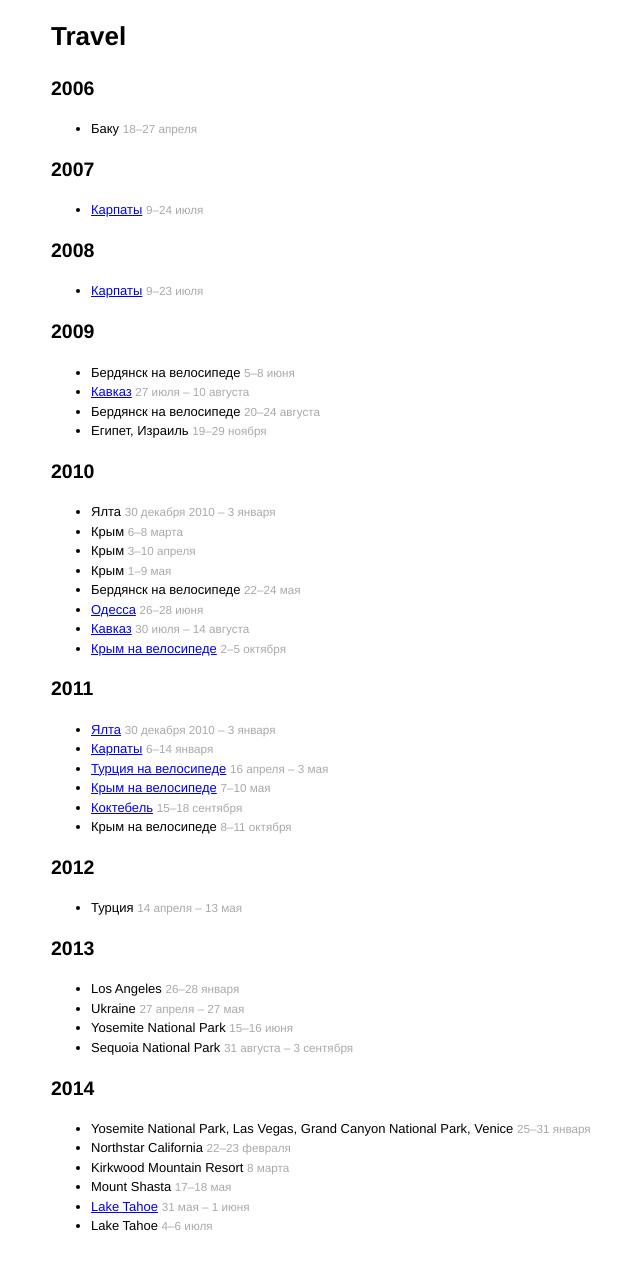
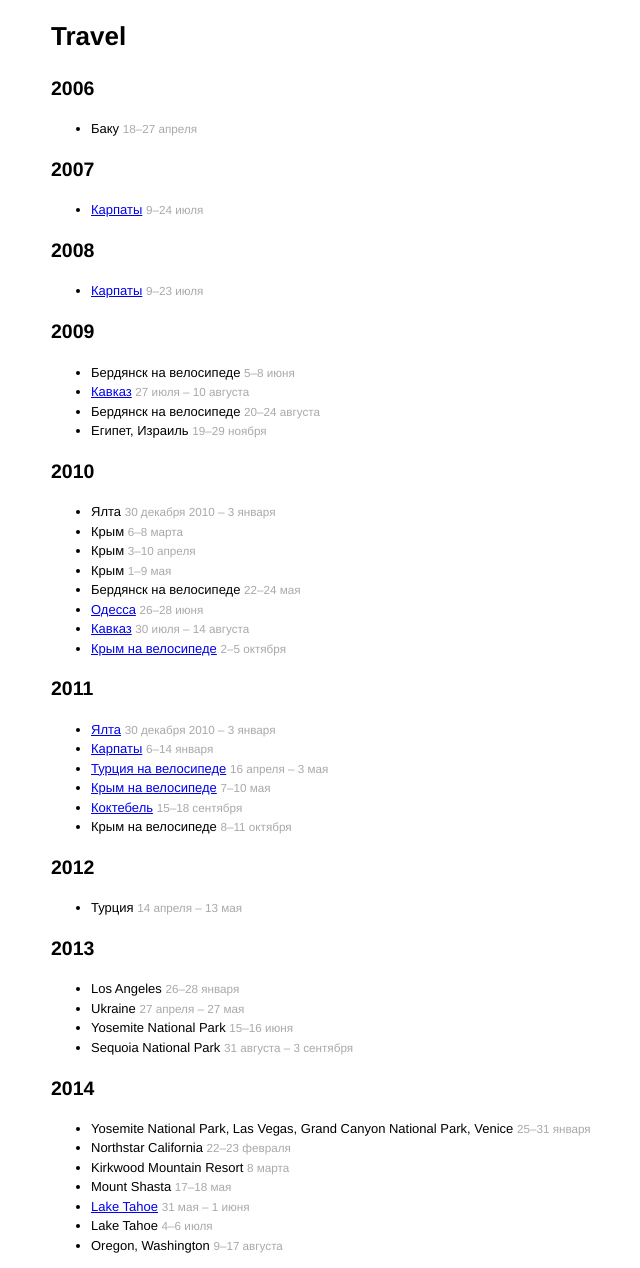
Before and after one commit to denis/denis.github.com, a Jekyll site: the page built from travel.md, in a window 1280 px wide. Shown: the whole page, without its empty margins (189-829 px from the left). Built offline with Jekyll 4.4.1, drawn with Linux system fonts in a browser that asks for light colours; comment, search, counter and statistics services are not loaded.

Commit message:
Add Oregon and Washington 2014

```diff
--- a/travel.md
+++ b/travel.md
@@ -64,3 +64,4 @@
 - Mount Shasta <small>17–18 мая</small>
 - [Lake Tahoe](https://www.flickr.com/photos/barushev/sets/72157645000068685) <small>31 мая – 1 июня</small>
 - Lake Tahoe <small>4–6 июля</small>
+- Oregon, Washington <small>9–17 августа</small>
```
